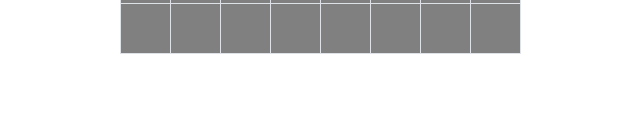
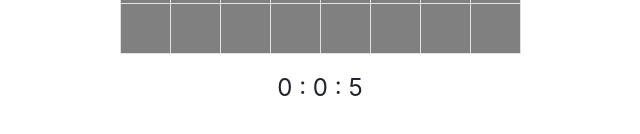
Before and after one commit to LL2262/buscaminas, an Angular app: page / in a window 1280 px wide. Shown: the part 482-616 px from the top of the page, without its empty margins (320-960 px from the left). Built offline with nearby package versions, Linux system fonts and the light colour scheme.

Commit message:
Mostrando cronometro en juego

```diff
--- a/src/app/components/cronometro/cronometro.component.html
+++ b/src/app/components/cronometro/cronometro.component.html
@@ -1,3 +1,5 @@
-<p>
-  cronometro works!
-</p>
+<div class="d-flex justify-content-center">
+    <div>
+        <p style="font-size: 24px"> {{cronometro.horas}} : {{cronometro.minutos}} : {{cronometro.segundos}}</p>
+    </div>
+</div>
--- a/src/app/components/cronometro/cronometro.component.ts
+++ b/src/app/components/cronometro/cronometro.component.ts
@@ -1,4 +1,5 @@
 import { Component, OnInit } from '@angular/core';
+import { Cronometro } from 'src/app/modelos/cronometro';
 
 @Component({
   selector: 'app-cronometro',
@@ -7,9 +8,33 @@ import { Component, OnInit } from '@angular/core';
 })
 export class CronometroComponent implements OnInit {
 
-  constructor() { }
+  public cronometro: Cronometro;
+  public intervalo;
+
+  constructor() {
+    this.cronometro = new Cronometro(0, 0, 0);
+   }
 
   ngOnInit() {
+    this.start();
+  }
+
+  start(){
+    this.intervalo = 0;
+    this.intervalo = setInterval(()=>{
+      this.cronometro.segundos +=1;
+      if(this.cronometro.segundos == 60){
+        this.cronometro.segundos = 0;
+        this.cronometro.minutos +=1;
+        if(this.cronometro.minutos == 60){
+          this.cronometro.minutos = 0;
+          this.cronometro.horas +=1;
+          if(this.cronometro.horas == 24){
+            this.cronometro.horas = 0;
+          }
+        }
+      }
+    }, 1000);
   }
 
 }
--- a/src/app/components/juego/juego.component.html
+++ b/src/app/components/juego/juego.component.html
@@ -40,6 +40,7 @@
         </tbody>
       </table>
     </div>
+    <app-cronometro></app-cronometro>
     <div class="d-flex justify-content-center">
       <h1 *ngIf="estadoDeJuego == 1" class="text-danger">¡¡GAME OVER!!</h1>
       <h1 *ngIf="estadoDeJuego == 2" class="text-success">¡¡VICTORIA!!</h1>
--- /dev/null
+++ b/src/app/modelos/cronometro.ts
@@ -0,0 +1,7 @@
+export class Cronometro{
+    constructor(
+        public horas: number,
+        public minutos: number,
+        public segundos: number,
+    ){}
+}
```
